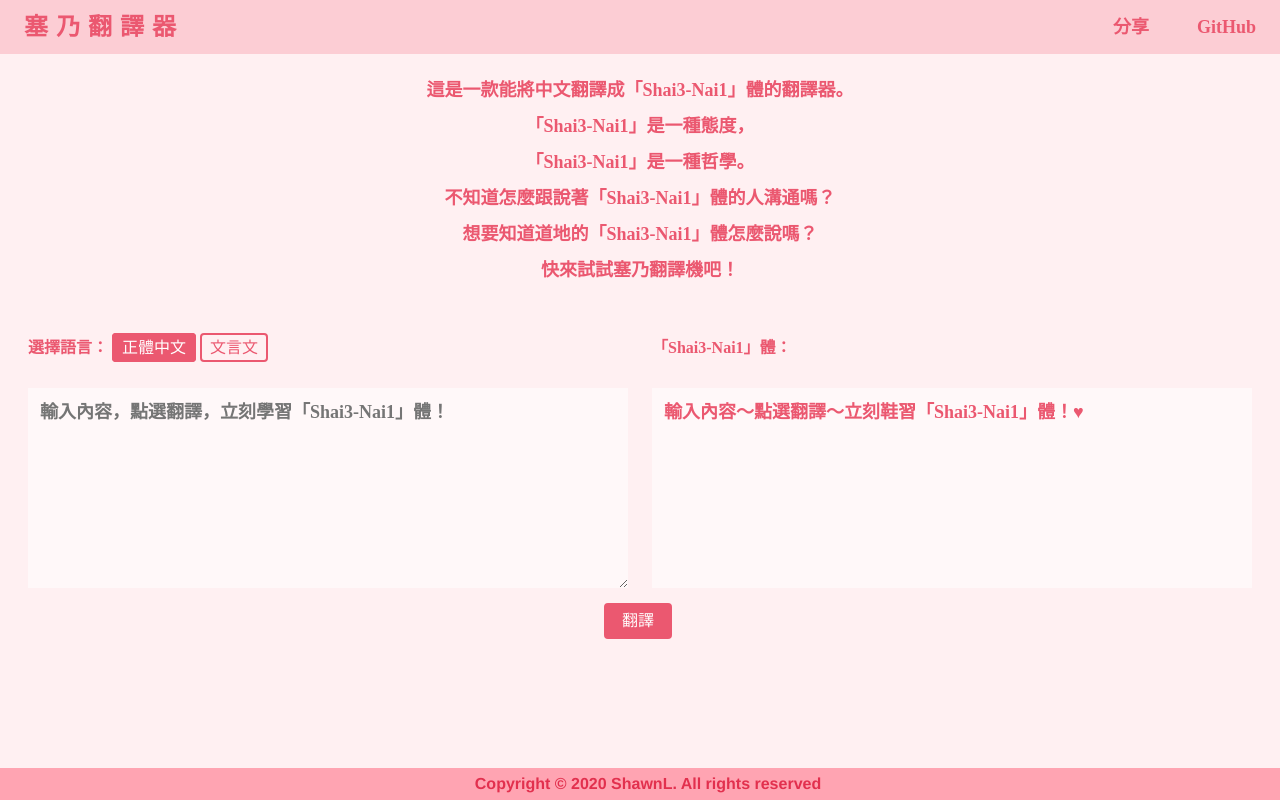
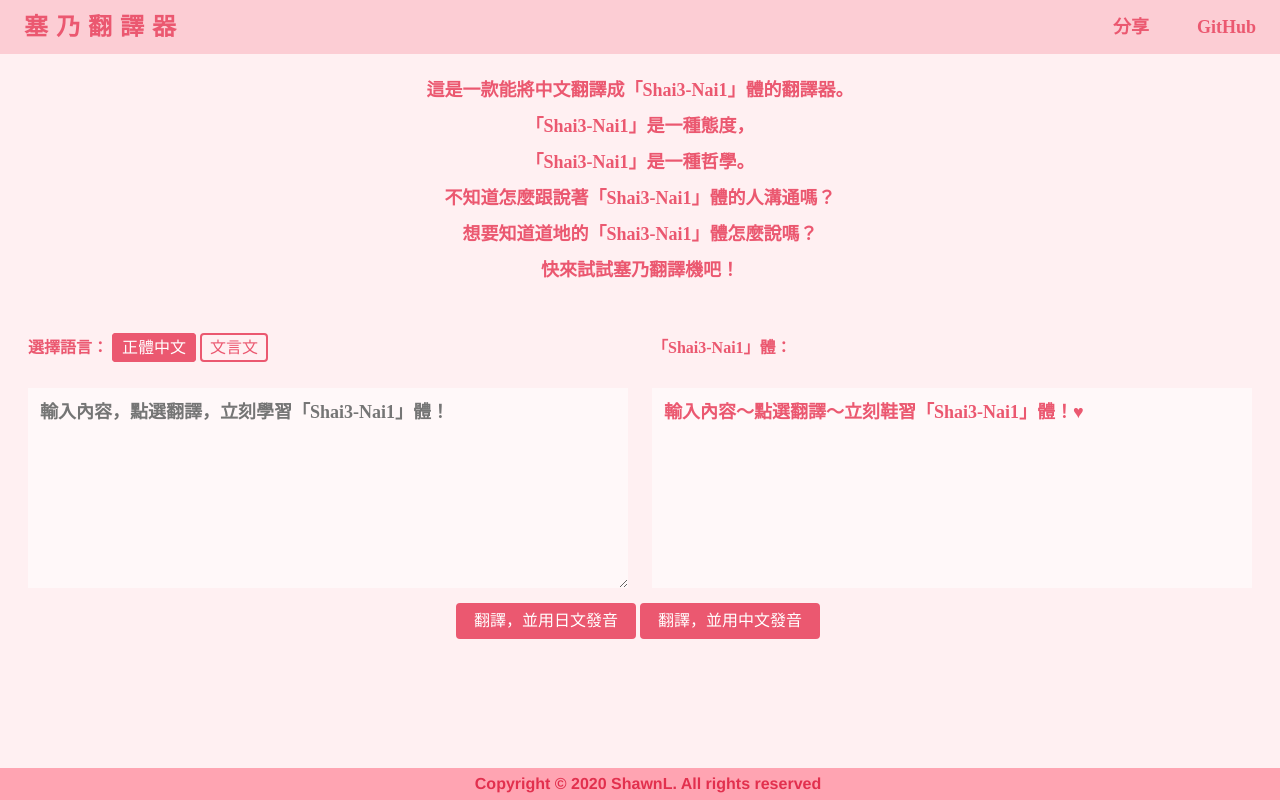
Before and after one commit to shawnlin0201/shai3-nai1-translator, a Vue app: page / in a window 1280 px wide. Built offline with nearby package versions, Linux system fonts and the light colour scheme; a web font is replaced by a local one.

Commit message:
增加翻譯後 Google 語音（中、日文）

```diff
--- a/src/App.vue
+++ b/src/App.vue
@@ -26,7 +26,7 @@
         </div>
       </article>
       <article class="traslate-wrapper">
-        <div class="block-wrapper">
+        <div class="block-wrapper justify-space-around">
           <div class="block">
             <div class="block-title">
               選擇語言：
@@ -44,9 +44,12 @@
             </div>
           </div>
         </div>
-        <div class="block-wrapper">
-          <div class="button-translate" @click="lang === 'zh-tw' ? translate() : wywTranslate()">
-            翻譯
+        <div class="block-wrapper justify-center">
+          <div class="button-translate" @click="speakLang = 'Japan';getSpeechVoice();lang === 'zh-tw' ? translate() : wywTranslate()">
+            翻譯，並用日文發音
+          </div>
+          <div class="button-translate" @click="speakLang = 'Chinese';getSpeechVoice();lang === 'zh-tw' ? translate() : wywTranslate()">
+            翻譯，並用中文發音
           </div>
         </div>
       </article>
@@ -65,17 +68,55 @@ export default {
   name: 'App',
   data () {
     return {
+      speakLang: 'Chinese',
       text: '',
       traslateText: '',
       dictionary: dictionary,
       regex: '',
-      lang: 'zh-tw'
+      lang: 'zh-tw',
+      voice: ''
     }
   },
   mounted () {
     this.culcRegex()
+    window.speechSynthesis.addEventListener('voiceschanged', this.getSpeechVoice)
+  },
+  destroyed () {
+    window.speechSynthesis.removeEventListener('voiceschanged', this.getSpeechVoice)
   },
   methods: {
+    speakText () {
+      const utterance = new SpeechSynthesisUtterance()
+      const text = this.traslateText.replace(/[～|！|♥|？]/g, '')
+      utterance.voice = this.voice
+      utterance.text = text || ''
+      utterance.lang = 'zh-TW'
+      utterance.pitch = 1
+      utterance.rate = 1
+      utterance.volume = 1
+      window.speechSynthesis.cancel()
+      window.speechSynthesis.speak(utterance)
+    },
+    getSpeechVoice (e) {
+      let voices
+      if (e) {
+        voices = e.target.getVoices()
+      } else {
+        voices = window.speechSynthesis.getVoices()
+      }
+
+      switch (this.speakLang) {
+        case 'Japan':
+          this.voice = voices.find(voice => voice.voiceURI === 'Google 日本語')
+          break
+        case 'Chinese':
+          this.voice = voices.find(voice => voice.voiceURI === 'Google 國語（臺灣）')
+          break
+        default:
+          this.voice = voices.find(voice => voice.voiceURI === 'Google 國語（臺灣）')
+          break
+      }
+    },
     translate () {
       console.log('enter')
       const regex = new RegExp(this.regex, 'g')
@@ -86,6 +127,7 @@ export default {
         .replace(/\n/g, '<br>')
 
       this.traslateText = newText
+      this.speakText()
     },
     wywTranslate () {
       this.traslateText = '文言文翻譯中...'
@@ -114,6 +156,7 @@ export default {
             .replace(/\n/g, '<br>')
 
           this.traslateText = newText
+          this.speakText()
         })
         .catch(err => {
           this.traslateText = '文言文伺服器繁忙中～請稍後再試試！♥'
@@ -215,8 +258,13 @@ export default {
   padding:rem(24px) rem(16px);
   .block-wrapper {
     display:flex;
-    justify-content: space-around;
     flex-wrap: wrap;
+    &.justify-space-around {
+      justify-content: space-around;
+    }
+    &.justify-center {
+      justify-content: center;
+    }
     .block {
       min-width: rem(200px);
       max-width: rem(600px);
```
